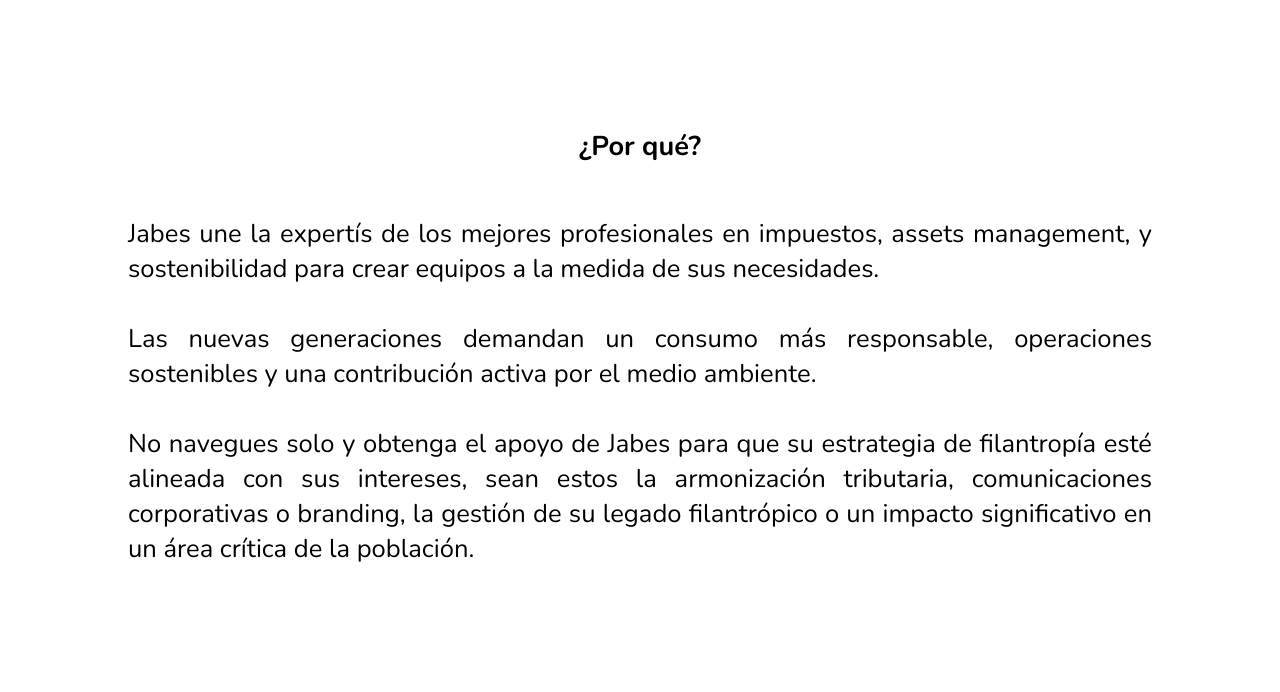
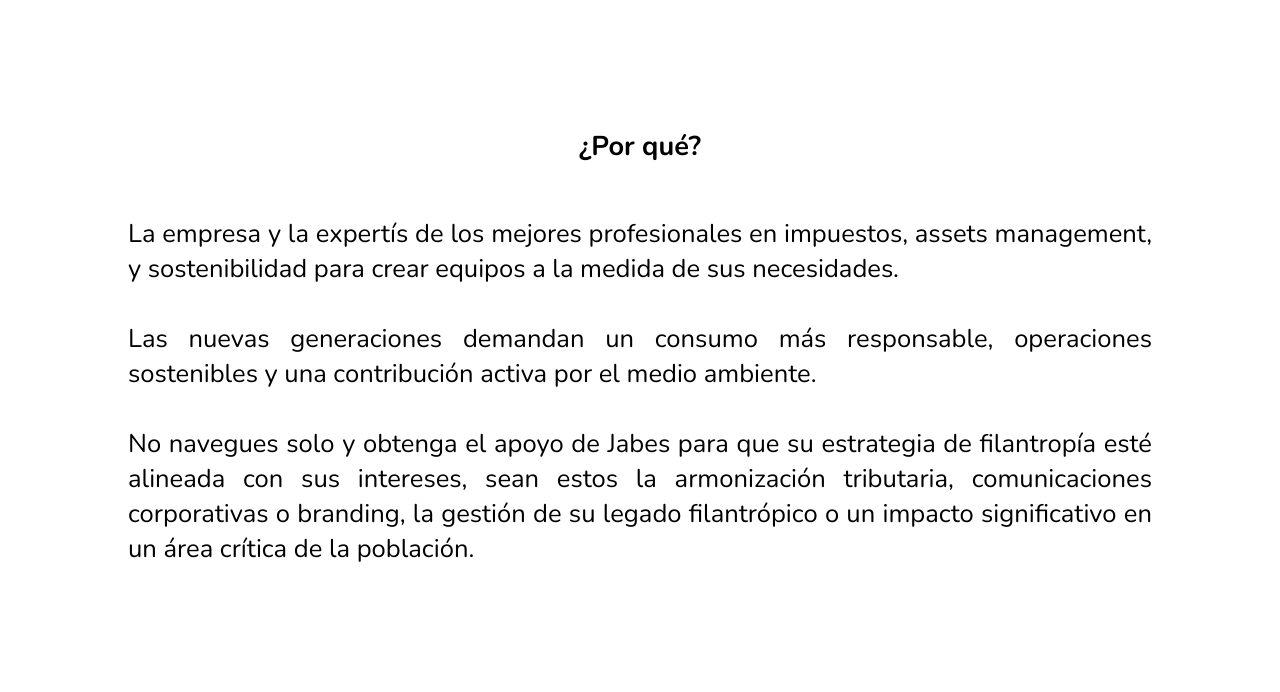
Before and after one commit to yurimar2003/jabes-vista-general, a plain HTML site: page index.html in a window 1280 px wide. Shown: the part 707-1399 px from the top of the page. Drawn offline with nearby package versions, Linux system fonts and the light colour scheme; grey boxes are pictures that could not be loaded.

Commit message:
le cambie algo en el parrafo

```diff
--- a/index.html
+++ b/index.html
@@ -43,9 +43,9 @@
     <div class="container-2">
       <h1 id="why?">¿Por qué?</h1>
       <p>
-        Jabes une la expertís de los mejores profesionales en impuestos, assets
-        management, y sostenibilidad para crear equipos a la medida de sus
-        necesidades. <br /><br />
+        La empresa y la expertís de los mejores profesionales en impuestos,
+        assets management, y sostenibilidad para crear equipos a la medida de
+        sus necesidades. <br /><br />
 
         Las nuevas generaciones demandan un consumo más responsable, operaciones
         sostenibles y una contribución activa por el medio ambiente.<br /><br />
```
